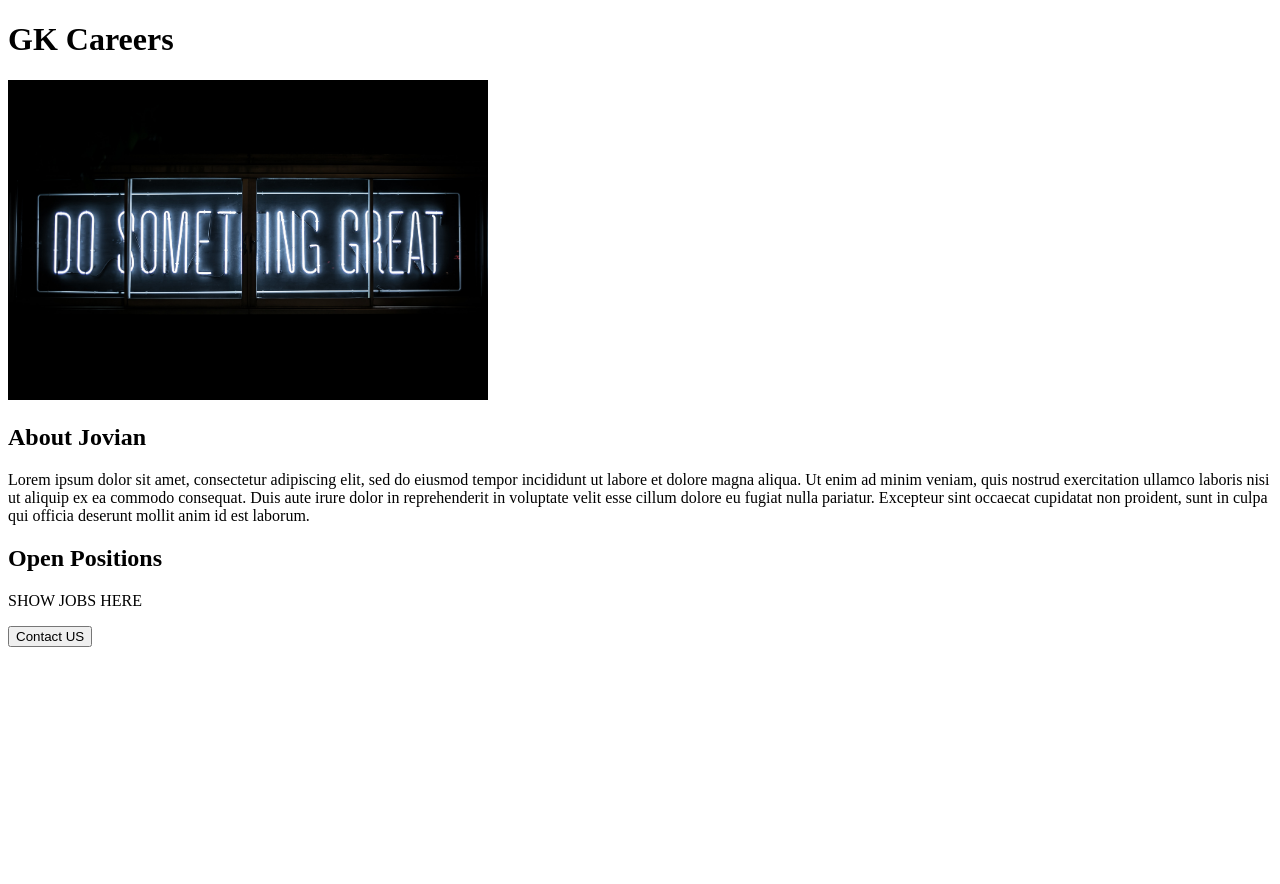
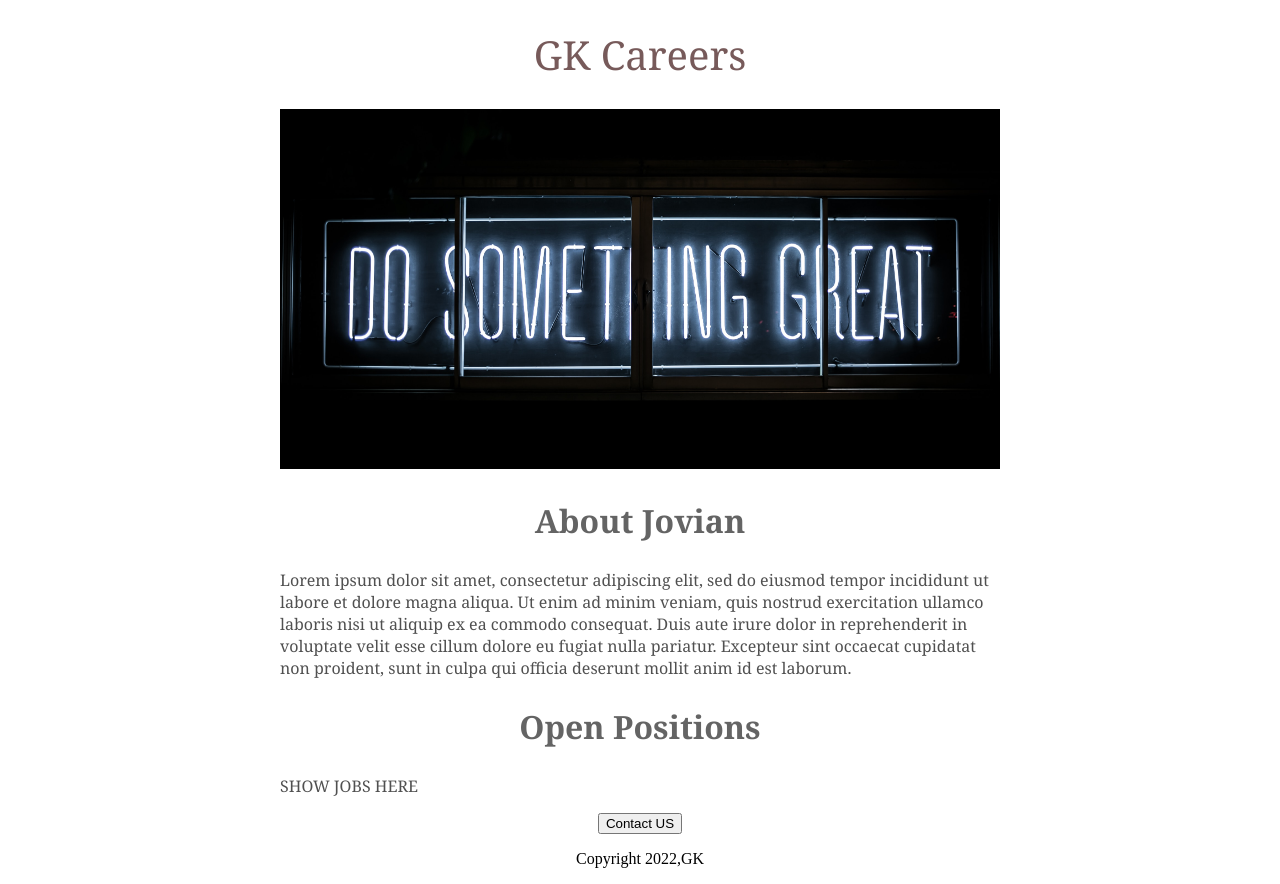
Before and after one commit to jeekay24/GK-Careers-Website, a Flask app: page / in a window 1280 px wide. Before the commit the page ends 647 px from the top, so only its background shows below. Run offline with Flask 3, Linux system fonts and the light colour scheme.

Commit message:
added html & css

```diff
--- a/templates/home.html
+++ b/templates/home.html
@@ -5,20 +5,62 @@
     <meta charset="UTF-8">
     <meta name="viewport" content="width=device-width, initial-scale=1.0">
     <title>GK Careers</title>
+    <style>
+        h1 {
+            font-size: 40px;
+            font-family: Cambria, Cochin, Georgia, Times, 'Times New Roman', serif;
+            font-weight: normal;
+            color: rgb(119, 90, 90);
+            text-align: center;
+        }
+
+        #banner1 {
+            width: 100%;
+            height: 360px;
+            object-fit: cover;
+        }
+
+        h2 {
+            font-family: Cambria, Cochin, Georgia, Times, 'Times New Roman', serif;
+            font-size: 32px;
+            color: rgb(100, 100, 100);
+            text-align: center;
+        }
+
+        .bodytext {
+            font-family: Cambria, Cochin, Georgia, Times, 'Times New Roman', serif;
+            color: rgb(80, 80, 80);
+        }
+
+        #container {
+            max-width: 720px;
+            margin: 0 auto 0 auto;
+        }
+    </style>
 </head>
 
 <body>
+    <div id="container">
         <h1>GK Careers</h1>
-    <img src="http://127.0.0.1:5000/static/banner1.jpg" height="320">
+        <img id="banner1" src="http://127.0.0.1:5000/static/banner1.jpg">
         <h2>About Jovian</h2>
-    <p>Lorem ipsum dolor sit amet, consectetur adipiscing elit, sed do eiusmod tempor incididunt ut labore et dolore
-        magna aliqua. Ut enim ad minim veniam, quis nostrud exercitation ullamco laboris nisi ut aliquip ex ea commodo
+        <p class="bodytext">Lorem ipsum dolor sit amet, consectetur adipiscing elit, sed do eiusmod tempor incididunt ut
+            labore et dolore
+            magna aliqua. Ut enim ad minim veniam, quis nostrud exercitation ullamco laboris nisi ut aliquip ex ea
+            commodo
             consequat. Duis aute irure dolor in reprehenderit in voluptate velit esse cillum dolore eu fugiat nulla
-        pariatur. Excepteur sint occaecat cupidatat non proident, sunt in culpa qui officia deserunt mollit anim id est
+            pariatur. Excepteur sint occaecat cupidatat non proident, sunt in culpa qui officia deserunt mollit anim id
+            est
             laborum.</p>
         <h2>Open Positions</h2>
-    <p>SHOW JOBS HERE</p>
+        <p class="bodytext">SHOW JOBS HERE</p>
+        <div style="text-align: center;">
             <button>Contact US</button>
+            <p>
+                Copyright 2022,GK
+            </p>
+        </div>
+    </div>
 </body>
 
 </html>
```
Lines whose indentation alone changed are shown as unchanged.
